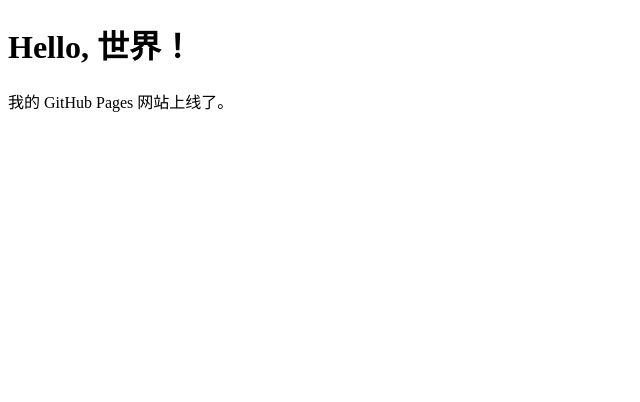
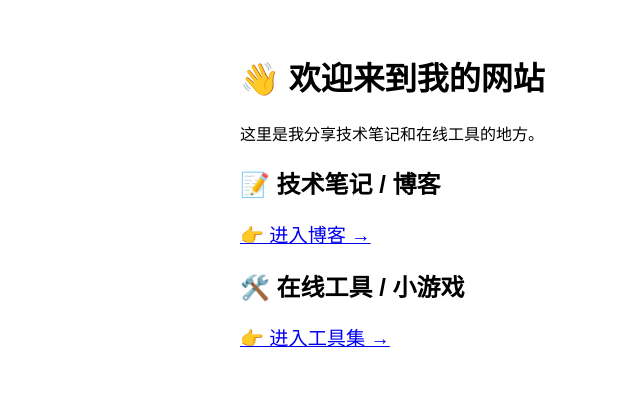
Before and after one commit to WJULY42/WJULY42.github.io, a plain HTML site: page index.html in a window 1280 px wide. Shown: the whole page, without its empty margins (0-640 px from the left). Drawn offline with Linux system fonts and the light colour scheme.

Commit message:
Update title and content in index.html

```diff
--- a/index.html
+++ b/index.html
@@ -2,10 +2,18 @@
 <html>
 <head>
     <meta charset="utf-8">
-    <title>我的网站</title>
+    <title>我的个人站</title>
+    <style>
+        body { font-family: sans-serif; max-width: 800px; margin: 0 auto; padding: 2rem; }
+        a { display: block; margin: 1rem 0; font-size: 1.2rem; }
+    </style>
 </head>
 <body>
-    <h1>Hello, 世界！</h1>
-    <p>我的 GitHub Pages 网站上线了。</p>
+    <h1>👋 欢迎来到我的网站</h1>
+    <p>这里是我分享技术笔记和在线工具的地方。</p>
+    <h2>📝 技术笔记 / 博客</h2>
+    <a href="blog/">👉 进入博客 →</a>
+    <h2>🛠️ 在线工具 / 小游戏</h2>
+    <a href="tools/">👉 进入工具集 →</a>
 </body>
 </html>
```
